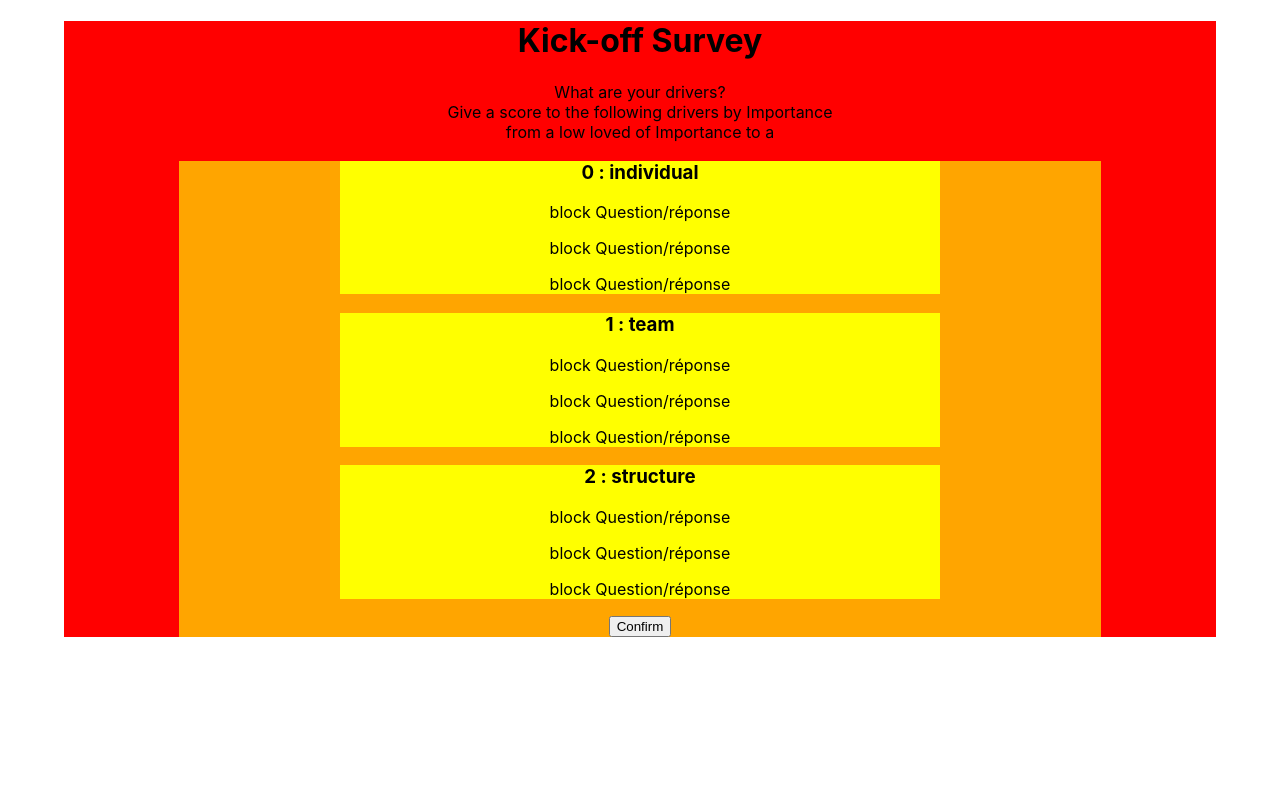
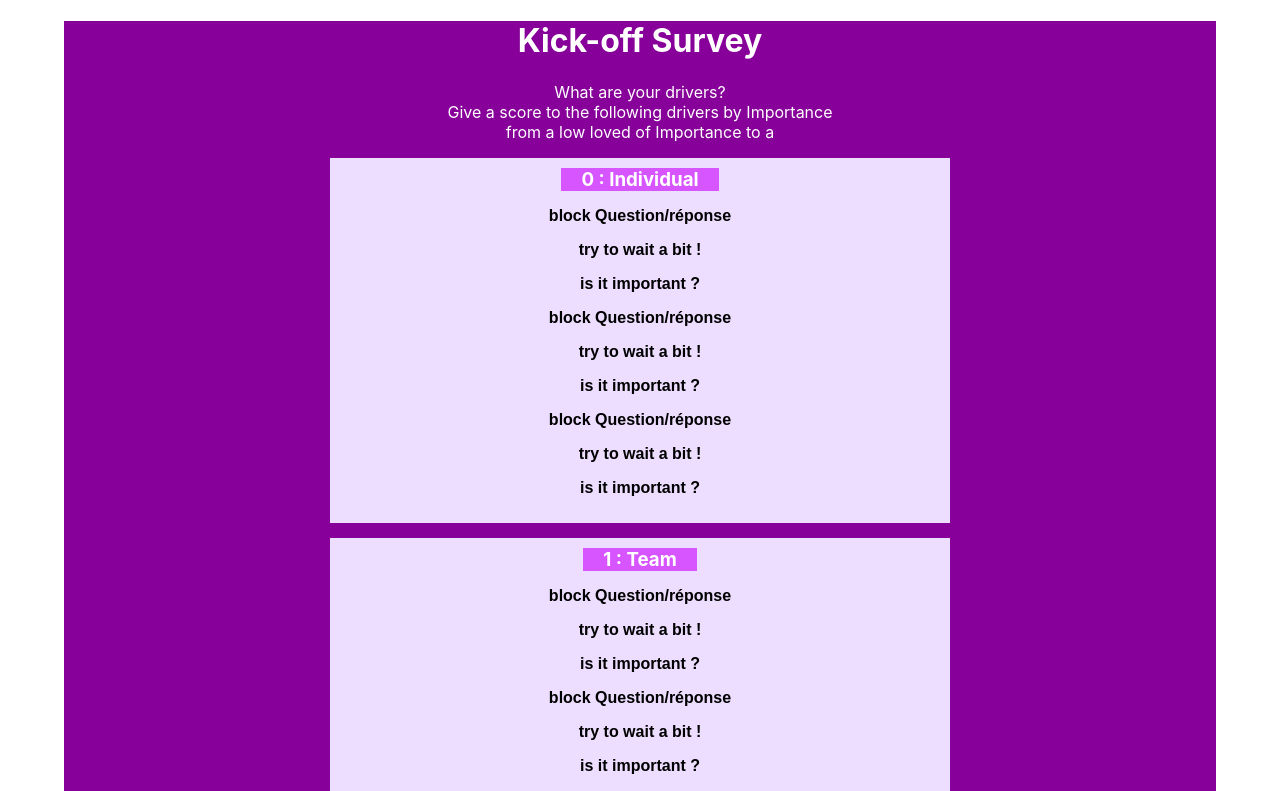
Before and after one commit to marouank7/eBloom, a React (Create React App) app in the folder front_app/: page / in a window 1280 px wide. Shown: the top 791 px of the page. Built offline with nearby package versions, Linux system fonts and the light colour scheme.

Commit message:
KickOffPage.css changed -> style like wanted. ClassNames turn into kebab-case. By Pierre -7- 11h30

```diff
--- a/front_app/src/Components/employee_surveys/CategoryBoxSurvey.js
+++ b/front_app/src/Components/employee_surveys/CategoryBoxSurvey.js
@@ -1,9 +1,9 @@
 import React , {Component} from 'react';
 import DisplayQuestionAndResponse from './DisplayQuestionAndResponse';
 
-const CategoryBoxSurvey = ({category, size}) => {
+const CategoryBoxSurvey = ({category, length}) => {
 
-    console.log("number of questions par category : " + size); //size will control how many questions are retrieved and displayed.
+    console.log("number of questions par category : " + length); //size will control how many questions are retrieved and displayed.
 
     const NumberofQAR = (numb) => { // >> NumberofQAR() = NumberofQuestionAndResponse()
         let listing = [];
@@ -12,10 +12,12 @@ const CategoryBoxSurvey = ({category, size}) => {
     }
 
     //RRRRRRRRRRRRRRRR___  Rendering  ___RRRRRRRRRRRRRRRRRRR
+        // category[*] are set within KickOffPage.js .
+
     return(
-    <div className="categoryBoxSurvey">
-        <h3>{category[1]} : {category[0]}</h3>
-        {NumberofQAR(size)}
+    <div className="category-box-survey">
+        <h3 className='catego-title'>{category[1]} : {category[0]}</h3>
+        {NumberofQAR(length)}
     </div>
     )
     //RRRRRRRRRRRRRRRRRRRR__ __RRRRRRRRRRRRRRRRRRRRRRRRRR
--- a/front_app/src/Components/employee_surveys/DisplayQuestionAndResponse.js
+++ b/front_app/src/Components/employee_surveys/DisplayQuestionAndResponse.js
@@ -5,7 +5,11 @@ export default class DisplayquestionAndResponse extends Component {
     //RRRRRRRRRRRRRRRR___  Rendering  ___RRRRRRRRRRRRRRRRRRR
     render() {
         return (
+            <div className="question-and-answer">
             <p>block Question/réponse</p>
+            <p>try to wait a bit !</p>
+            <p>is it important ?</p>
+            </div>
         )
     }
     //RRRRRRRRRRRRRRRRRRRR__ __RRRRRRRRRRRRRRRRRRRRRRRRRR
--- a/front_app/src/Components/employee_surveys/KickOffPage.js
+++ b/front_app/src/Components/employee_surveys/KickOffPage.js
@@ -9,7 +9,7 @@ import './styles/KickOffPage.css';
 
 export default class KickOffPage extends Component {
 
-    listOfCategories = ['individual', 'team', 'structure'];
+    listOfCategories = ['Individual', 'Team','Company'];
 
     adminSetNQPC = () => {   // >> adminSetNQPC() = adminSetNumberofQuestionPerCategory()
         let secretNumber = 3;    // props.size will control how many questions are retrieved and displayed. Control may be set by admin back-office ...
@@ -22,7 +22,7 @@ export default class KickOffPage extends Component {
             <div className="kickOffPage">
             <h1>Kick-off Survey</h1>
             <TexteDescriptif/>
-            <SurveyForm categories={this.listOfCategories} size={this.adminSetNQPC()} />
+            <SurveyForm categories={this.listOfCategories} massOfQuestions={this.adminSetNQPC()} />
             </div>
         )
     }
--- a/front_app/src/Components/employee_surveys/SurveyForm.js
+++ b/front_app/src/Components/employee_surveys/SurveyForm.js
@@ -1,11 +1,11 @@
 import React from 'react' ;
 import CategoryBoxSurvey from './CategoryBoxSurvey';
 
-const SurveyForm = ({categories, size}) => {  // props.size will control how many questions are retrieved and displayed.
+const SurveyForm = ({categories, massOfQuestions}) => {  // props.size will control how many questions are retrieved and displayed.
 
     const boxDisplayer = aList => {
        return aList.map(
-            (item, index) => ( <CategoryBoxSurvey category={[item, index]} size={size}/> )
+            (item, index) => ( <CategoryBoxSurvey category={[item, index]} length={massOfQuestions}/> )
         )
     }
 
--- a/front_app/src/Components/employee_surveys/TexteDescriptif.js
+++ b/front_app/src/Components/employee_surveys/TexteDescriptif.js
@@ -5,7 +5,7 @@ function TexteDescriptif() {
   return (
 
 
-      <div className="TexteDescriptif">
+      <div className="texte-descriptif">
 
       <p>What are your drivers?<br />
       Give a score to the following drivers by Importance<br />
--- a/front_app/src/Components/employee_surveys/styles/KickOffPage.css
+++ b/front_app/src/Components/employee_surveys/styles/KickOffPage.css
@@ -1,19 +1,43 @@
 /*___ This sheet gives the style for the Kick-Off survey from top to bottom. ___ */
 
 .kickOffPage {
-    background-color : red;
+    background-color : rgb(135, 0, 153);
     width: 90%;
     margin: auto;
 }
+.kickOffPage h1 {
+    color : white ;
+}
+
+.texte-descriptif {
+    text-align : center;
+    color : white ;
+}
+
+.catego-title {
+    display : inline ;
+    padding-left :20px;
+    padding-right : 20px;
+    color : white ;
+    background-color: rgb(215, 85, 255);
+}
 
 .surveyForm {
-    background-color : orange ;
+    /*background-color : orange ;*/
     width: 80%;
     margin : auto;
 }
 
-.categoryBoxSurvey {
-    background-color: yellow;
+.category-box-survey {
+    background-color: rgb(237, 221, 255);
+    padding : 10px ;
     width:65%;
     margin: auto;
+    margin-top : 15px;
 }
+
+.question-and-answer {
+    color : black;
+    font-family : Arial, Helvetica, sans-serif;
+    font-weight : bold ;
+}
```
